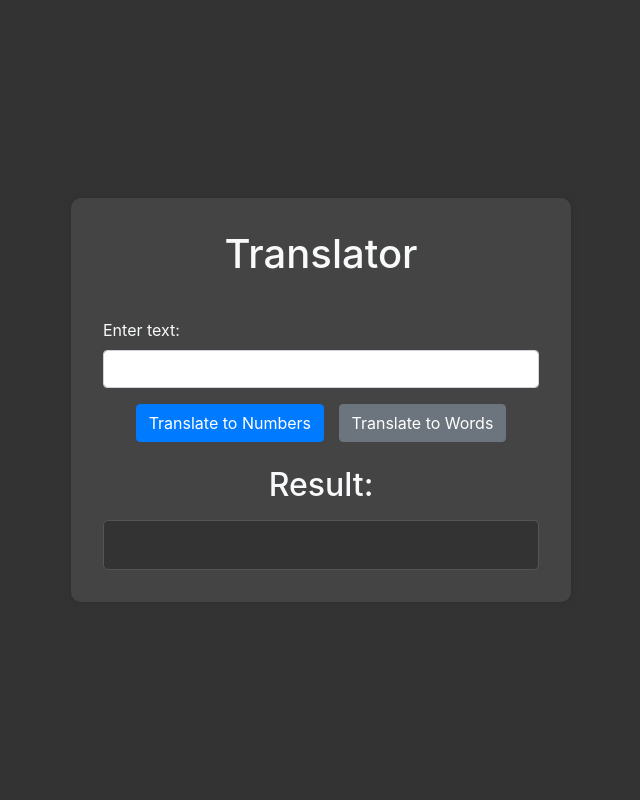
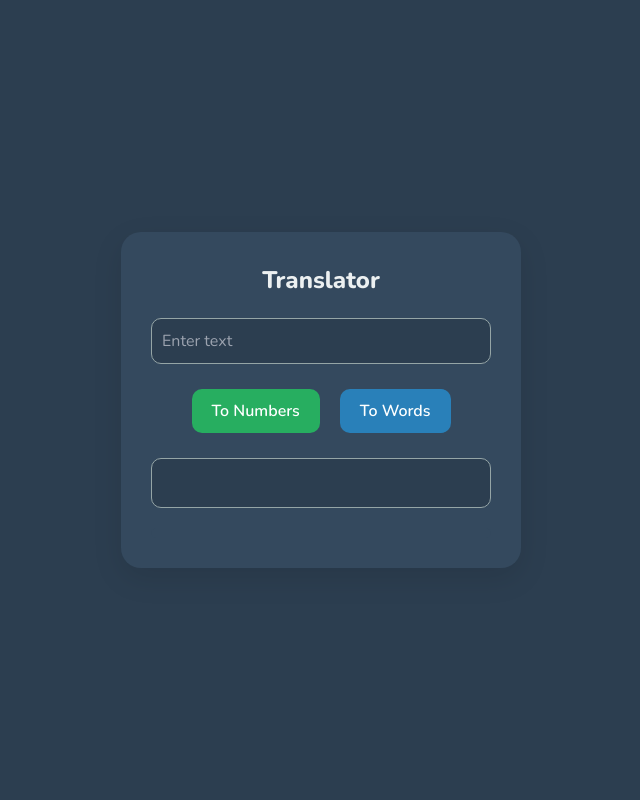
Before and after one commit to bradyljohnston1999/scrabbleTranslator, a FastAPI app: page / in a window 1280 px wide. Shown: the whole page, without its empty margins (319-959 px from the left). Run offline with FastAPI, Linux system fonts and the light colour scheme; some libraries are stand-ins or nearby versions.

Commit message:
Swift and Clipboard (#2)
-Implemented SwiftCSS
-Made the results copy to clipboard automatically
-Result text now clears the screen after 10 seconds
-Added ability for special characters [  !, @, #, $, etc.  ]

```diff
--- a/app.py
+++ b/app.py
@@ -2,20 +2,57 @@ from fastapi import FastAPI, Form, Request
 from fastapi.responses import HTMLResponse
 from fastapi.templating import Jinja2Templates
 import uvicorn
+import json
+import pyperclip
 
 app = FastAPI()
 
 templates = Jinja2Templates(directory="templates")
 
-translation_dict = {
-    'A': 1, 'N': 2, 'B': 3, 'O': 4, 'C': 5, 'P': 6,
-    'D': 7, 'Q': 8, 'E': 9, 'R': 10, 'F': 11, 'S': 12,
-    'G': 13, 'T': 14, 'H': 15, 'U': 16, 'I': 17, 'V': 18,
-    'J': 19, 'W': 20, 'K': 21, 'X': 22, 'L': 23, 'Y': 24,
-    'M': 25, 'Z': 26, ' ': 27
+# Translation dictionary as a JSON string to avoid loading from a file
+translations_json = '''
+{
+    "A": 1, "N": 2, "B": 3, "O": 4, "C": 5, "P": 6,
+    "D": 7, "Q": 8, "E": 9, "R": 10, "F": 11, "S": 12,
+    "G": 13, "T": 14, "H": 15, "U": 16, "I": 17, "V": 18,
+    "J": 19, "W": 20, "K": 21, "X": 22, "L": 23, "Y": 24,
+    "M": 25, "Z": 26, "SPACE": 27,
+    "EXCLAMATION": 28, "AT": 29, "HASH": 30, "DOLLAR": 31,
+    "PERCENT": 32, "CARET": 33, "AMPERSAND": 34, "ASTERISK": 35,
+    "LEFT_PAREN": 36, "RIGHT_PAREN": 37, "HYPHEN": 38, "UNDERSCORE": 39,
+    "EQUALS": 40, "PLUS": 41
+}
+'''
+
+translation_dict = json.loads(translations_json)
+
+# Define special characters mapping
+special_chars = {
+    'SPACE': ' ',
+    'EXCLAMATION': '!',
+    'AT': '@',
+    'HASH': '#',
+    'DOLLAR': '$',
+    'PERCENT': '%',
+    'CARET': '^',
+    'AMPERSAND': '&',
+    'ASTERISK': '*',
+    'LEFT_PAREN': '(',
+    'RIGHT_PAREN': ')',
+    'HYPHEN': '-',
+    'UNDERSCORE': '_',
+    'EQUALS': '=',
+    'PLUS': '+'
 }
 
+# Update translation dictionary to handle special characters correctly
+for key, char in special_chars.items():
+    if key in translation_dict:
+        translation_dict[char] = translation_dict.pop(key)
+
+# Create reverse translation dictionary
 reverse_translation_dict = {v: k for k, v in translation_dict.items()}
+
 
 def translate_to_numbers(word: str) -> str:
     try:
@@ -24,6 +61,7 @@ def translate_to_numbers(word: str) -> str:
     except KeyError:
         return "Invalid character in input."
 
+
 def translate_to_word(numbers: str) -> str:
     try:
         letters = [reverse_translation_dict[int(num)] for num in numbers.split()]
@@ -31,9 +69,11 @@ def translate_to_word(numbers: str) -> str:
     except (ValueError, KeyError):
         return "Invalid number in input."
 
+
 @app.get("/", response_class=HTMLResponse)
 async def get_form(request: Request):
     return templates.TemplateResponse("index.html", {"request": request, "result": ""})
+
 
 @app.post("/translate/", response_class=HTMLResponse)
 async def translate(request: Request, action: str = Form(...), text: str = Form(...)):
@@ -44,7 +84,12 @@ async def translate(request: Request, action: str = Form(...), text: str = Form(
         result = translate_to_word(text)
     else:
         result = "Invalid action."
+
+    # Copy result to clipboard
+    pyperclip.copy(result)
+
     return templates.TemplateResponse("index.html", {"request": request, "result": result})
+
 
 if __name__ == "__main__":
     uvicorn.run("app:app", host="0.0.0.0", port=8000, reload=True)
--- a/templates/index.html
+++ b/templates/index.html
@@ -4,11 +4,14 @@
     <meta charset="UTF-8">
     <meta name="viewport" content="width=device-width, initial-scale=1.0">
     <title>Translator</title>
-    <link href="https://stackpath.bootstrapcdn.com/bootstrap/4.5.2/css/bootstrap.min.css" rel="stylesheet">
+    <link href="https://unpkg.com/tailwindcss@^2.0/dist/tailwind.min.css" rel="stylesheet">
     <style>
+        @import url('https://fonts.googleapis.com/css2?family=Nunito:wght@400;600;800&display=swap');
+
         body {
-            background-color: #333;
-            color: #f8f9fa;
+            background-color: #2c3e50;
+            color: #ecf0f1;
+            font-family: 'Nunito', sans-serif;
             display: flex;
             justify-content: center;
             align-items: center;
@@ -16,44 +19,135 @@
             margin: 0;
         }
         .container {
-            max-width: 500px;
-            padding: 2em;
-            background-color: #444;
-            border-radius: 10px;
-            box-shadow: 0 0 10px rgba(0, 0, 0, 0.1);
+            background-color: #34495e;
+            border-radius: 20px;
+            box-shadow: 0 10px 30px rgba(0, 0, 0, 0.1);
+            padding: 30px;
+            max-width: 400px;
+            width: 100%;
+            text-align: center;
         }
         h1 {
-            margin-bottom: 1em;
+            color: #ecf0f1;
+            font-size: 24px;
+            margin-bottom: 20px;
+            font-weight: 800;
+        }
+        .form-group {
+            margin-bottom: 20px;
+        }
+        .form-control {
+            width: 100%;
+            padding: 10px;
+            border: 1px solid #95a5a6;
+            border-radius: 10px;
+            margin-bottom: 10px;
+            display: block;
+            font-size: 16px;
+            background-color: #2c3e50;
+            color: #ecf0f1;
+        }
+        .btn {
+            display: inline-block;
+            padding: 10px 20px;
+            border-radius: 10px;
+            border: none;
+            font-size: 16px;
+            cursor: pointer;
+            margin: 5px;
+            font-weight: 600;
+            transition: background-color 0.3s ease, transform 0.2s ease;
         }
         .btn-primary {
-            margin-right: 10px;
+            background-color: #27ae60;
+            color: white;
         }
-        .result-box, .error-box {
-            background-color: #333;
-            color: #f8f9fa;
-            border: 1px solid #555;
-            border-radius: 5px;
-            padding: 1em;
-            margin-top: 1em;
+        .btn-secondary {
+            background-color: #2980b9;
+            color: white;
+        }
+        .btn-primary:hover {
+            background-color: #1e8449;
+            transform: translateY(-2px);
+        }
+        .btn-secondary:hover {
+            background-color: #1f618d;
+            transform: translateY(-2px);
+        }
+        .result-box {
+            background-color: #2c3e50;
+            color: #ecf0f1;
+            border: 1px solid #95a5a6;
+            border-radius: 10px;
+            padding: 10px;
+            margin-top: 20px;
             min-height: 50px;
+        }
+        .progress-bar {
+            width: 100%;
+            background-color: #34495e;
+            border-radius: 10px;
+            overflow: hidden;
+            height: 10px;
+            margin-top: 20px;
+        }
+        .progress-bar-fill {
+            height: 100%;
+            background-color: #27ae60;
+            width: 100%;
+            transition: width linear;
+        }
+        .button-container {
+            display: flex;
+            justify-content: center;
+            gap: 10px;
         }
     </style>
 </head>
 <body>
     <div class="container">
-        <h1 class="text-center">Translator</h1>
+        <h1>Translator</h1>
         <form id="translatorForm" method="post" action="/translate/">
             <div class="form-group">
-                <label for="text">Enter text:</label>
-                <input type="text" class="form-control" id="text" name="text" autocomplete="off" required>
+                <input type="text" class="form-control" id="text" name="text" placeholder="Enter text" autocomplete="off" required>
             </div>
-            <div class="text-center">
-                <button type="submit" name="action" value="n" class="btn btn-primary">Translate to Numbers</button>
-                <button type="submit" name="action" value="w" class="btn btn-secondary">Translate to Words</button>
+            <div class="button-container">
+                <button type="submit" name="action" value="n" class="btn btn-primary">To Numbers</button>
+                <button type="submit" name="action" value="w" class="btn btn-secondary">To Words</button>
             </div>
         </form>
-        <h2 class="text-center mt-4">Result:</h2>
         <div class="result-box" id="result">{{ result }}</div>
+        <div class="progress-bar">
+            <div class="progress-bar-fill" id="progressBarFill"></div>
+        </div>
     </div>
+    <script>
+        function startProgressBar(duration) {
+            const progressBarFill = document.getElementById('progressBarFill');
+            progressBarFill.style.width = '100%';
+            progressBarFill.style.transitionDuration = `${duration}ms`;
+            progressBarFill.offsetWidth; // Trigger reflow
+            progressBarFill.style.width = '0%';
+        }
+
+        function clearResultAfterDelay(delay) {
+            startProgressBar(delay);
+            setTimeout(() => {
+                document.getElementById('result').innerText = '';
+                document.getElementById('progressBarFill').style.width = '0%';
+            }, delay);
+        }
+
+        window.addEventListener('load', function() {
+            clearResultAfterDelay(5000); // Clear after 5 seconds on page load
+        });
+
+        const form = document.getElementById('translatorForm');
+        form.addEventListener('submit', function(event) {
+            setTimeout(() => {
+                clearResultAfterDelay(5000); // Clear after 5 seconds on form submit
+            }, 0);
+        });
+    </script>
 </body>
 </html>
```
Also changed, not shown: config/translations.json (added, +11 -0 lines).
